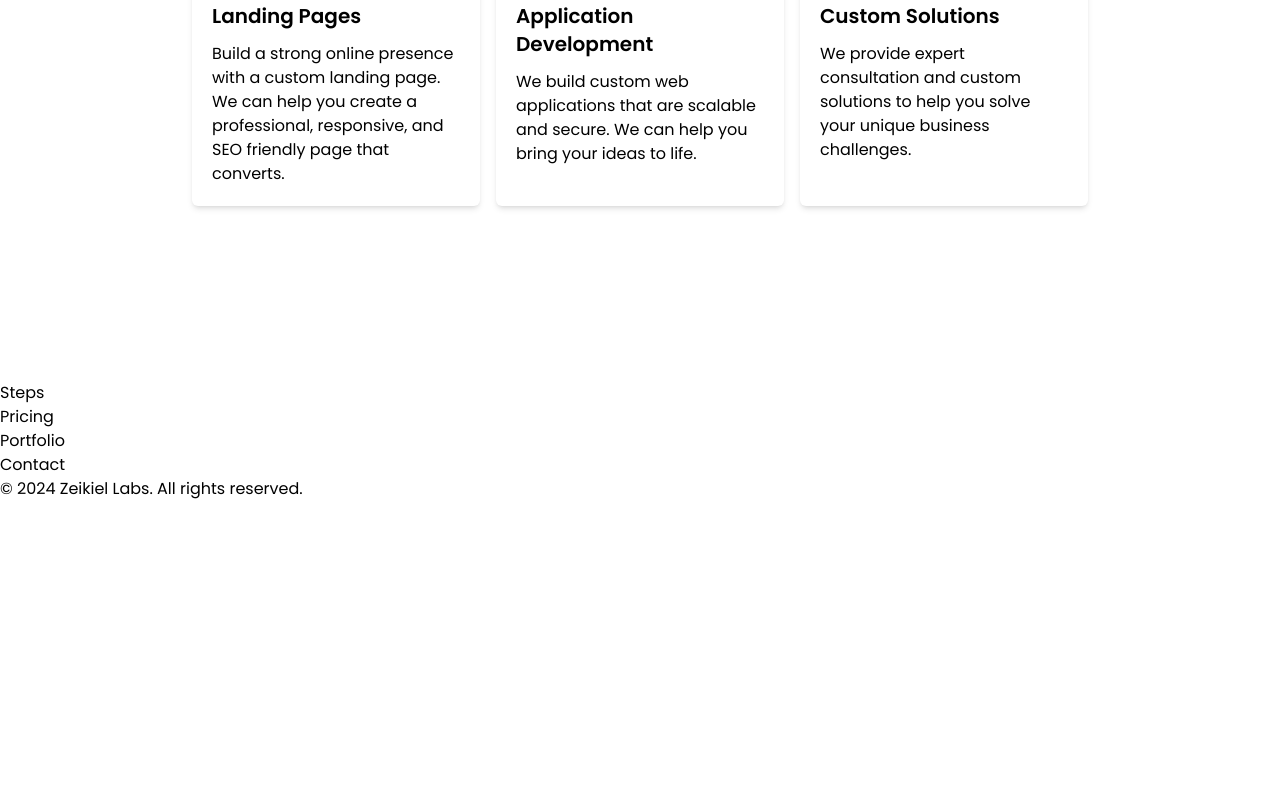
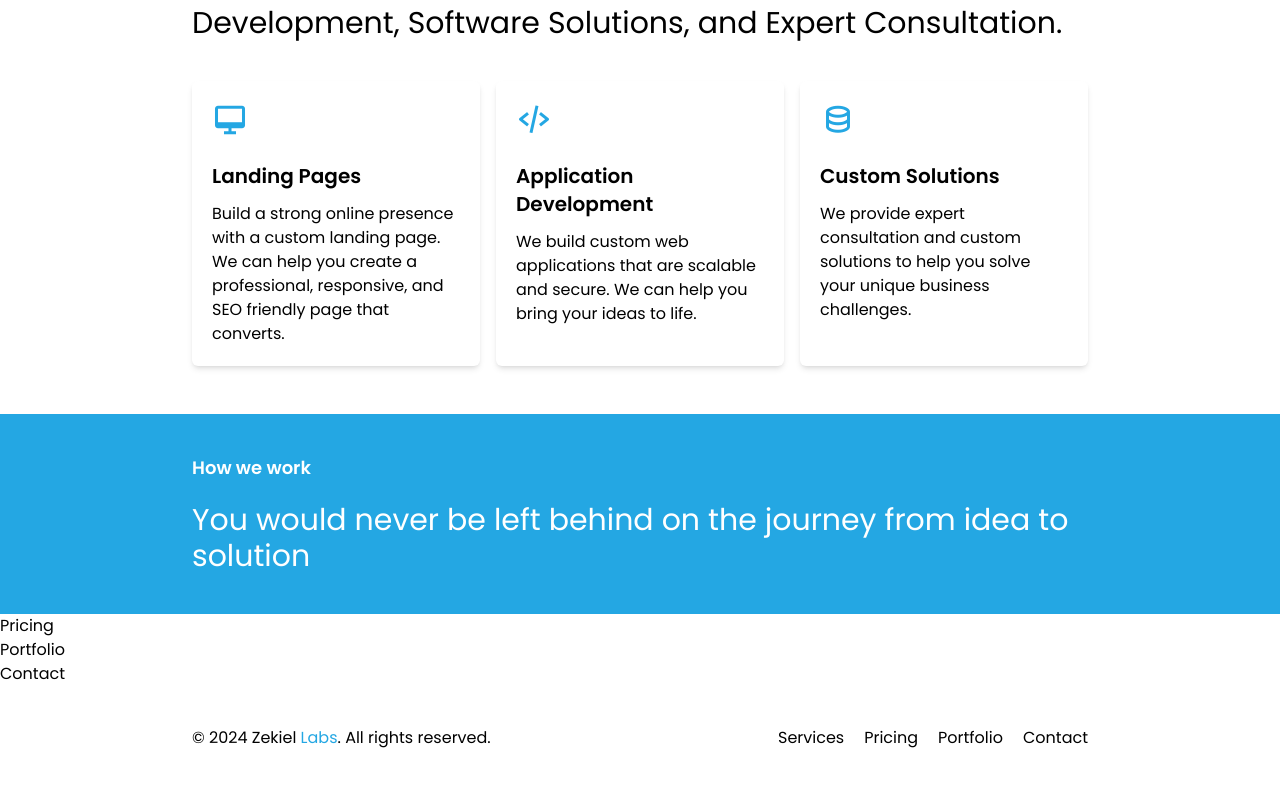
Before and after one commit to Ekpenga9000/zekiellabs, a Next.js app: page / in a window 1280 px wide. Shown: the part 955-1742 px from the top of the page. Before the commit the page ends 1456 px from the top, so only its background shows below. Built offline with nearby package versions, Linux system fonts and the light colour scheme.

Commit message:
Style footer component.

```diff
--- a/app/components/Footer.tsx
+++ b/app/components/Footer.tsx
@@ -2,8 +2,24 @@ import React from "react";
 
 const Footer = () => {
   return (
-    <footer>
-      <p>© 2024 Zeikiel Labs. All rights reserved.</p>
+    <footer className="bg-white flex justify-center">
+      <div className="container-custom py-10 md:flex items-center md:justify-between">
+      <p>© 2024 Zekiel <span className="color-primary">Labs</span>. All rights reserved.</p>
+      <ul className="hidden md:flex gap-5">
+        <li>
+          <a href="#services">Services</a>
+        </li>
+        <li>
+          <a href="#pricing">Pricing</a>
+        </li>
+        <li>
+          <a href="#portfolio">Portfolio</a>
+        </li>
+        <li>
+          <a href="#contact">Contact</a>
+        </li>
+      </ul>
+      </div>
     </footer>
   );
 };
--- a/app/components/Hero.tsx
+++ b/app/components/Hero.tsx
@@ -2,7 +2,7 @@ import React from "react";
 
 const Hero = () => {
   return (
-    <section className="h-80 flex justify-center items-center px-2 xl:px-4">
+    <section className="h-screen flex justify-center items-center px-2 xl:px-4">
       <div className="container-custom lg:px-2">
         <h1 className="text-4xl font-extrabold text-black sm:text-5xl">
           Dream, Develop, <br />
--- a/app/components/Services.tsx
+++ b/app/components/Services.tsx
@@ -2,7 +2,7 @@ import React from "react";
 
 const Services = () => {
   return (
-    <section id="services" className="flex justify-center h-80 px-2 xl:px-4">
+    <section id="services" className="flex justify-center mb-12 px-2 xl:px-4">
       <div className="container-custom">
         <h2 className="text-lg font-semibold mt-5 color-secondary">Services</h2>
         <p className="text-3xl mt-5">
@@ -10,7 +10,7 @@ const Services = () => {
           Solutions, and Expert Consultation.
         </p>
         <div>
-          <div className="container-custom grid grid-cols-1 md:grid-cols-3 gap-4 mt-10">
+          <div className="container-custom grid grid-cols-1 md:grid-cols-2 lg:grid-cols-3 gap-4 mt-10">
             <div className="bg-white p-5 rounded-md shadow-md">
               <i className="bx bx-desktop text-4xl color-primary"></i>
               <h3 className="text-xl font-semibold mt-5">Landing Pages</h3>
--- a/app/components/Steps.tsx
+++ b/app/components/Steps.tsx
@@ -1,9 +1,16 @@
-import React from 'react'
+import React from "react";
 
 const Steps = () => {
   return (
-    <div>Steps</div>
-  )
-}
+    <section className="steps flex justify-center py-10">
+      <div className="container-custom">
+        <h2 className="text-lg font-semibold">How we work</h2>
+        <p className="text-3xl mt-5">
+          You would never be left behind on the journey from idea to solution
+        </p>
+      </div>
+    </section>
+  );
+};
 
 export default Steps;
--- a/styles/globals.css
+++ b/styles/globals.css
@@ -22,7 +22,7 @@ html {
   scroll-behavior: smooth;
   scroll-snap-align: start;
 }
-/* body {
+/* .steps {
   color: rgb(var(--foreground-rgb));
   background: linear-gradient(
       to bottom,
@@ -31,6 +31,11 @@ html {
     )
     rgb(var(--background-start-rgb));
 } */
+
+.steps {
+  background:var(--color-primary);
+  color: #fff;
+}
 
 @layer utilities {
   .text-balance {
@@ -73,9 +78,7 @@ html {
 .h-80 {
   height: 80vh;
 }
-.head_text {
-  @apply mt-5 text-5xl font-extrabold leading-[1.15] text-black sm:text-6xl;
-}
+
 
 /* colors */
 
```
